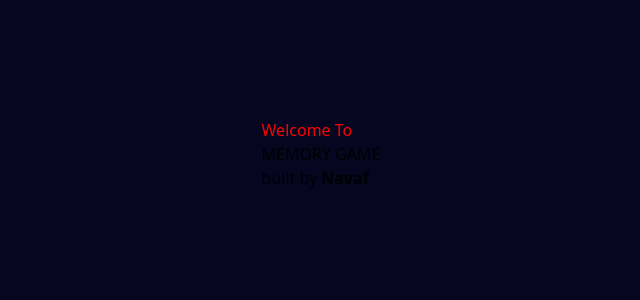
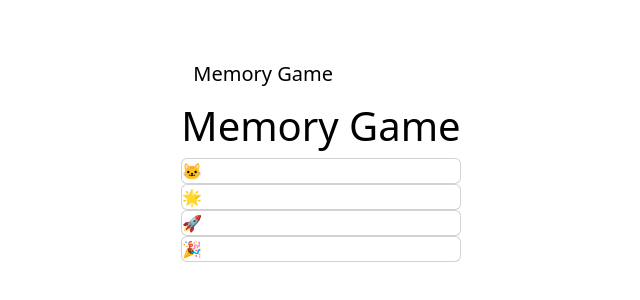
Before and after one commit to Navaf-U/luck-game, a React (Vite) app in the folder app/: page / in a window 1280 px wide. Shown: the part 246-546 px from the top of the page, without its empty margins (319-959 px from the left). Built offline with nearby package versions, Linux system fonts and the light colour scheme.

Commit message:
feat : added bootstrap and navbar

```diff
--- a/app/package.json
+++ b/app/package.json
@@ -10,9 +10,11 @@
     "preview": "vite preview"
   },
   "dependencies": {
+    "@popperjs/core": "^2.11.8",
     "@reduxjs/toolkit": "^2.3.0",
     "app": "file:",
     "axios": "^1.7.7",
+    "bootstrap": "^5.3.3",
     "react": "^18.3.1",
     "react-dom": "^18.3.1",
     "react-redux": "^9.1.2",
--- a/app/src/App.jsx
+++ b/app/src/App.jsx
@@ -1,5 +1,5 @@
+import './App.css'
 import AppRoutes from '../AppRoutes'
-import './App.css'
 
 function App() {
 
--- /dev/null
+++ b/app/src/Components/NavBar.jsx
@@ -0,0 +1,25 @@
+import "bootstrap/dist/css/bootstrap.min.css";
+import { NavLink } from "react-router-dom";
+
+function NavBar() {
+  return (
+    <nav className="navbar navbar-expand-lg  bg-purple-700">
+      <div className="container-fluid">
+        <NavLink className="navbar-brand">Memory Game</NavLink>
+        <button
+          className="navbar-toggler"
+          type="button"
+          data-bs-toggle="collapse"
+          data-bs-target="#navbarTogglerDemo02"
+          aria-controls="navbarTogglerDemo02"
+          aria-expanded="false"
+          aria-label="Toggle navigation"
+        >
+          <span className="navbar-toggler-icon"></span>
+        </button>
+      </div>
+    </nav>
+  );
+}
+
+export default NavBar;
--- a/app/src/Page/Home.css
+++ b/app/src/Page/Home.css
@@ -4,6 +4,4 @@
 }
 
 .welcome:hover{
-    transform: rotateX(10);
-    background-color: yellow;
 }
--- a/app/src/Page/Home.jsx
+++ b/app/src/Page/Home.jsx
@@ -1,11 +1,21 @@
+import NavBar from '../Components/NavBar'
 import './Home.css'
 function Home() {
   return (
-    <div className="text-white flex flex-col justify-center items-center">
-        <h1 className="welcome text-3xl font-bold my-2">Welcome To</h1>
-        <h3 className="memory text-white text-2xl font-bold" >MEMORY GAME</h3>
-        <p className="built text-white text-1xl font-mono ms-20">built by <strong>Navaf</strong></p>
+  <>
+  <div className='fixed top-0 w-full left-0 '>
+  <NavBar/>
+  </div>
+    <div className="text-black flex flex-col justify-center items-center">
+      <h1>Memory Game</h1>
+      <div className='flex'>
+        <div className="card">🐱</div>
+        <div className="card">🌟</div>
+        <div className="card">🚀</div>
+        <div className="card">🎉</div>
+      </div>
     </div>
+  </>
   )
 }
 
```
Also changed, not shown: 1 other file (tests, documents, lock files or other folders).
